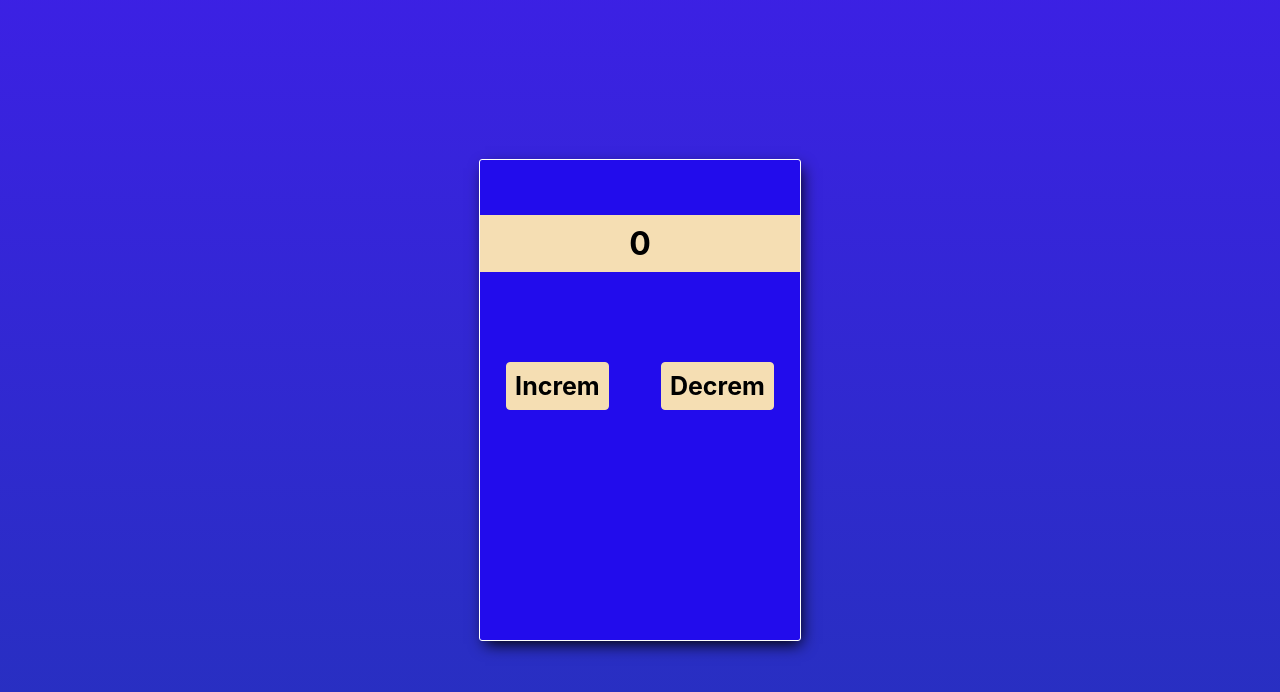
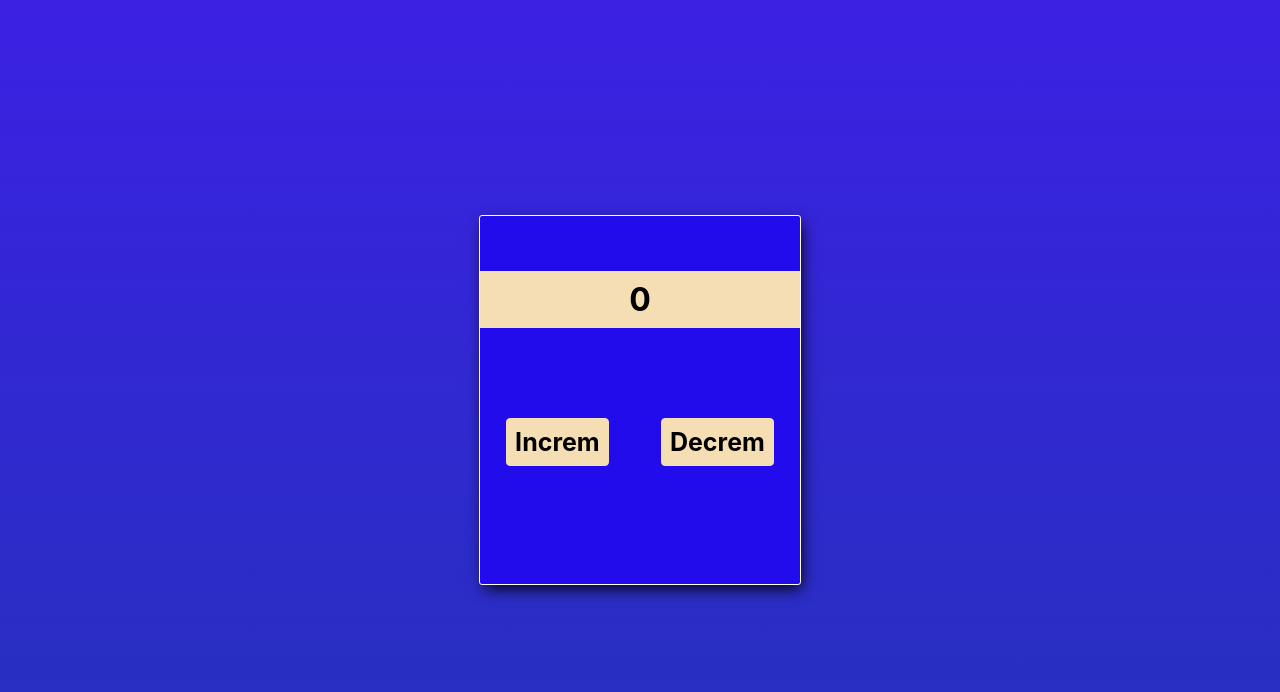
Before and after one commit to Alikhan219/Counter-App-by-React, a React (Create React App) app: page / in a window 1280 px wide. Shown: the top 692 px of the page. Built offline with nearby package versions, Linux system fonts and the light colour scheme.

Commit message:
adjusting the height

```diff
--- a/src/index.css
+++ b/src/index.css
@@ -20,7 +20,7 @@
         border: 0.4px solid white;
         border-radius: 3px;
         width: 25%;
-        height: 60vh;
+        height: 46vh;
         background-color: rgb(34, 12, 236);
         box-shadow: 3px 6px 15px -3px black;
     }
```
Also changed, not shown: 1 other file (tests, documents, lock files or other folders).
